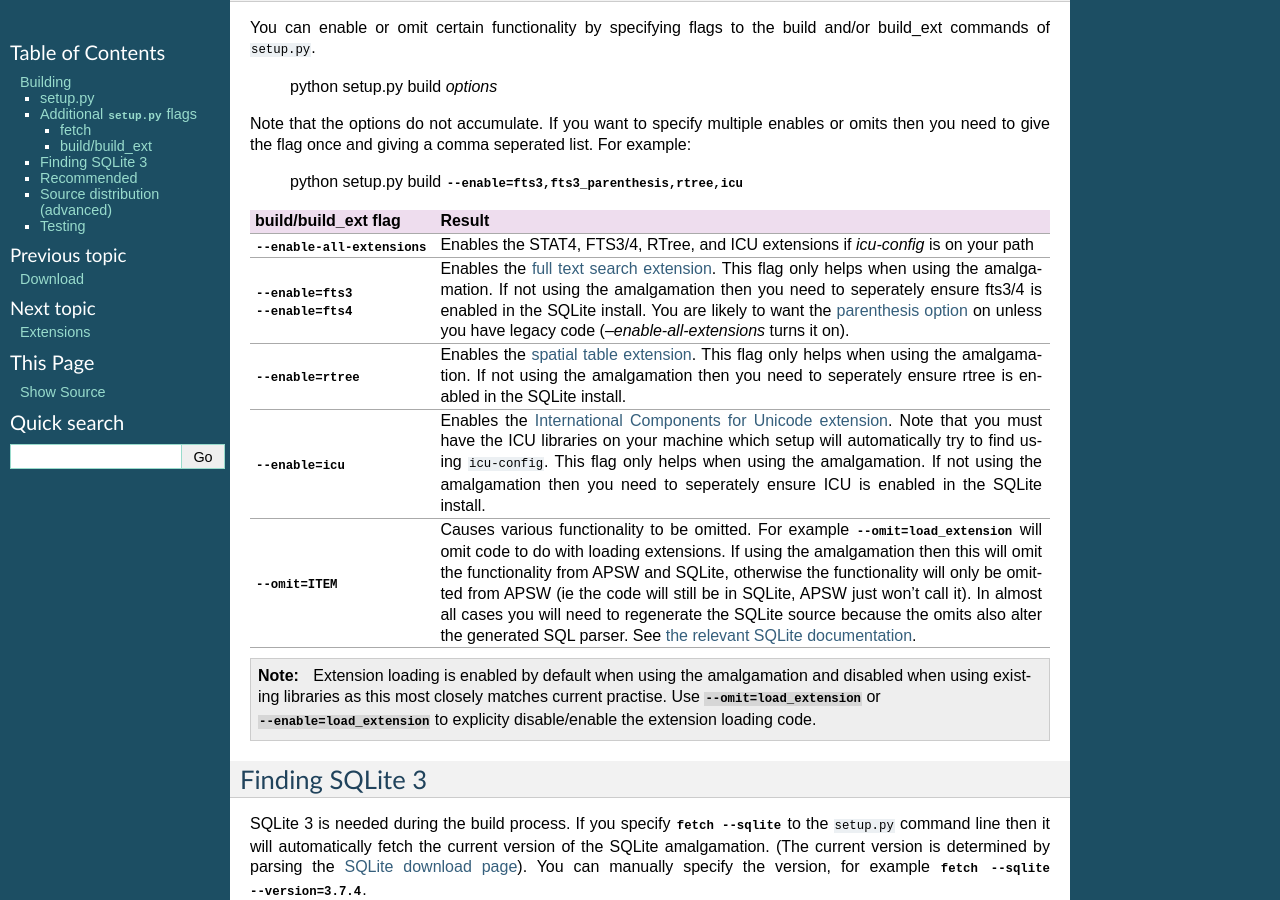
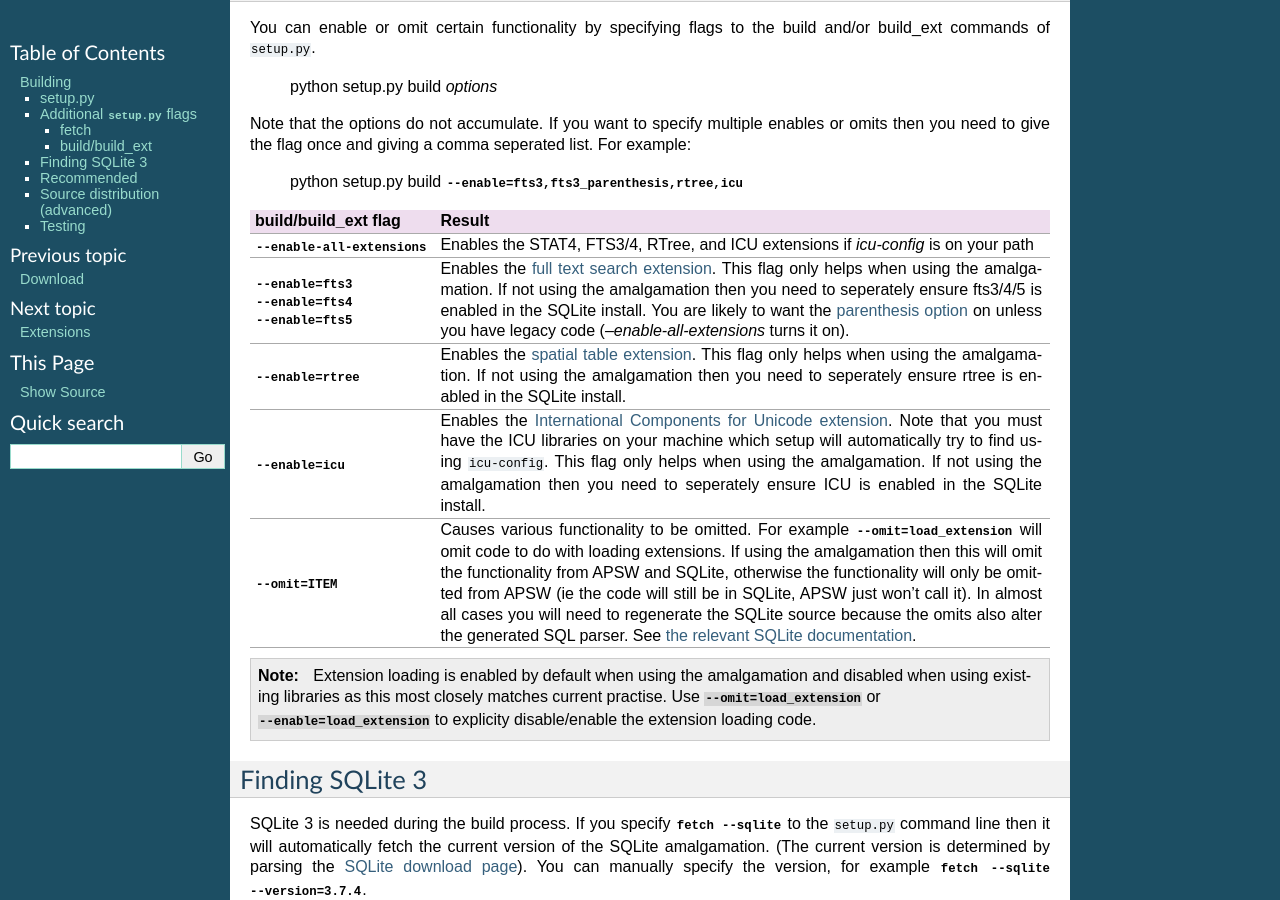
Before and after one commit to rogerbinns/apsw, a Sphinx documentation site: the page built from doc/build.rst, in a window 1280 px wide and 900 px high, scrolled down 1997 px. Built offline with Sphinx 7.4.7, drawn with Linux system fonts in a browser that asks for light colours; pages that are not in the unit, such as notebooks, are missing from menus; the version number is read from the project's files by our own code.

Commit message:
Also mention fts5

```diff
--- a/doc/build.rst
+++ b/doc/build.rst
@@ -171,7 +171,7 @@ need to give the flag once and giving a comma seperated list.  For example:
 +----------------------------------------+--------------------------------------------------------------------------------------+
 | | :option:`--enable=fts3`              | Enables the :ref:`full text search extension <ext-fts3>`.                            |
 | | :option:`--enable=fts4`              | This flag only helps when using the amalgamation. If not using the                   |
-|                                        | amalgamation then you need to seperately ensure fts3/4 is enabled in the SQLite      |
+| | :option:`--enable=fts5`              | amalgamation then you need to seperately ensure fts3/4/5 is enabled in the SQLite    |
 |                                        | install. You are likely to want the `parenthesis option                              |
 |                                        | <https://sqlite.org/compile.html#enable_fts3_parenthesis>`__ on unless you have      |
 |                                        | legacy code (`--enable-all-extensions` turns it on).                                 |
```
